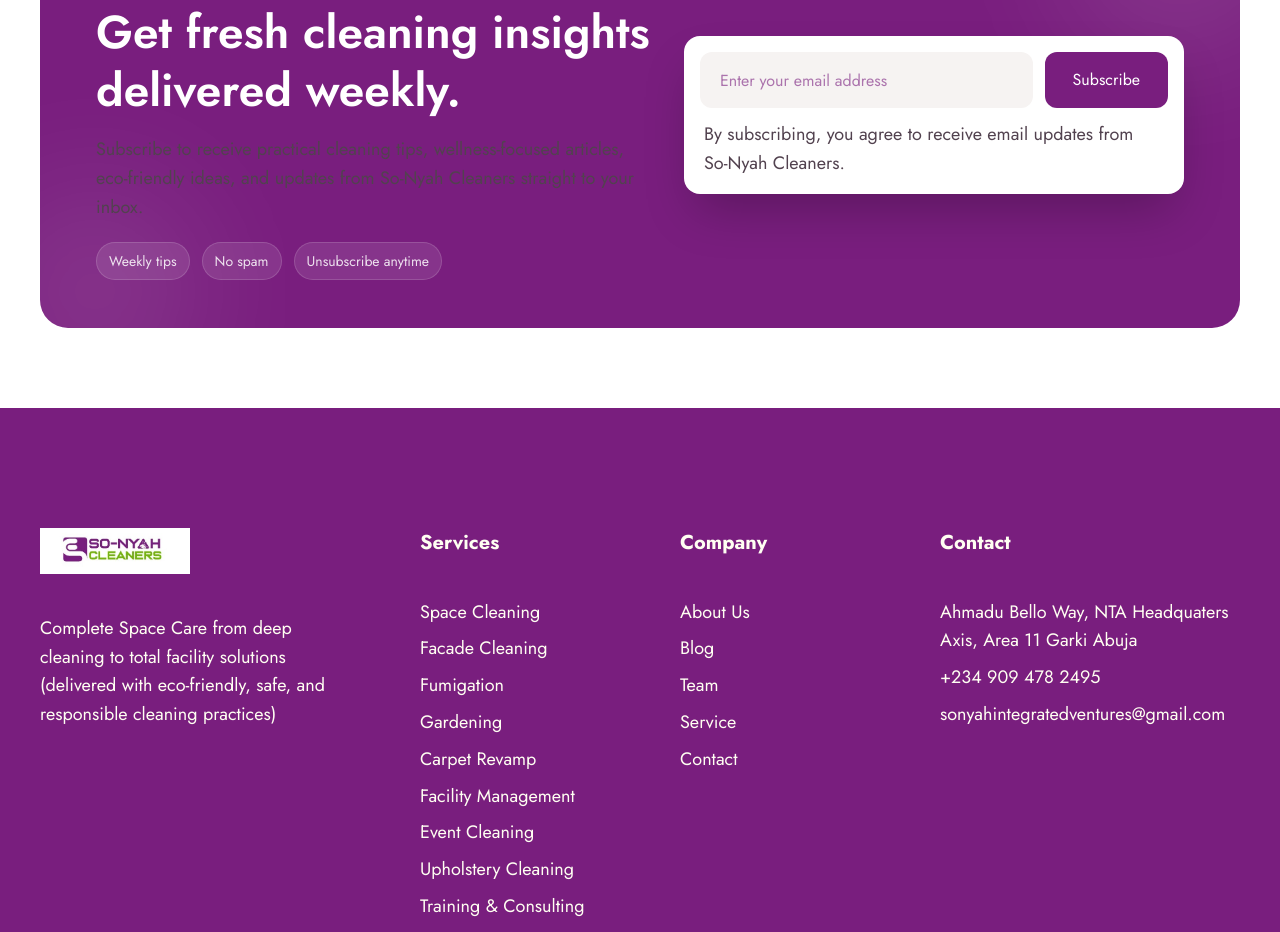
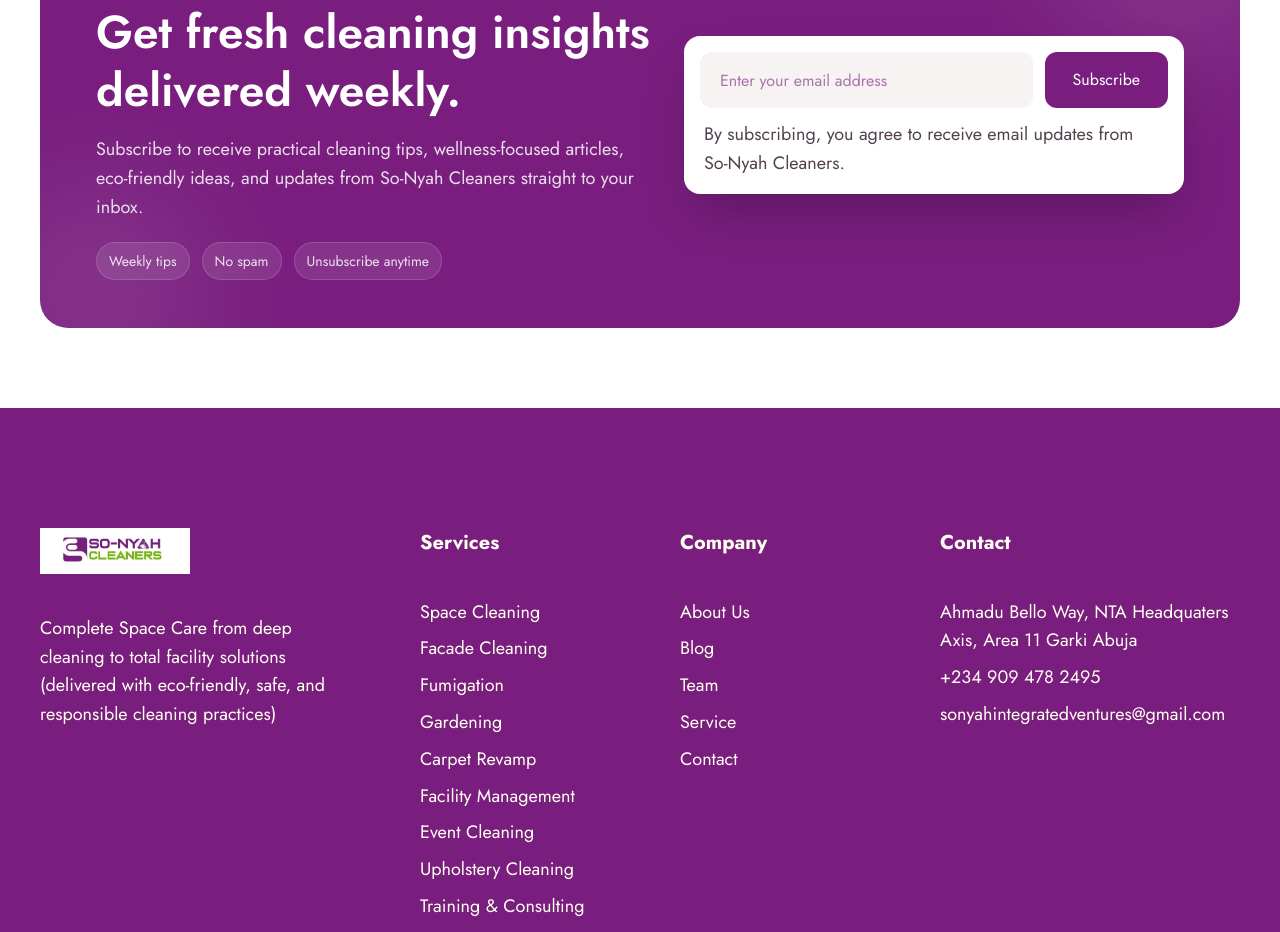
Before and after one commit to Richardyohanna/So-Nyah-Cleaners, a React (Vite) app: page /blog in a window 1280 px wide. Shown: the part 1660-2592 px from the top of the page. Built offline with nearby package versions, Linux system fonts and the light colour scheme; a web font is replaced by a local one.

Commit message:
updated the blog page

```diff
--- a/src/Blog/Blog.tsx
+++ b/src/Blog/Blog.tsx
@@ -288,7 +288,7 @@
                   Get fresh cleaning insights delivered weekly.
                 </h2>
 
-                <p className="mt-4 text-sm sm:text-base md:text-lg text-white/85 leading-7 max-w-[560px]">
+                <p className="mt-4 text-sm sm:text-base md:text-lg text-white/85! leading-7 max-w-[560px]">
                   Subscribe to receive practical cleaning tips, wellness-focused
                   articles, eco-friendly ideas, and updates from So-Nyah Cleaners
                   straight to your inbox.
```
